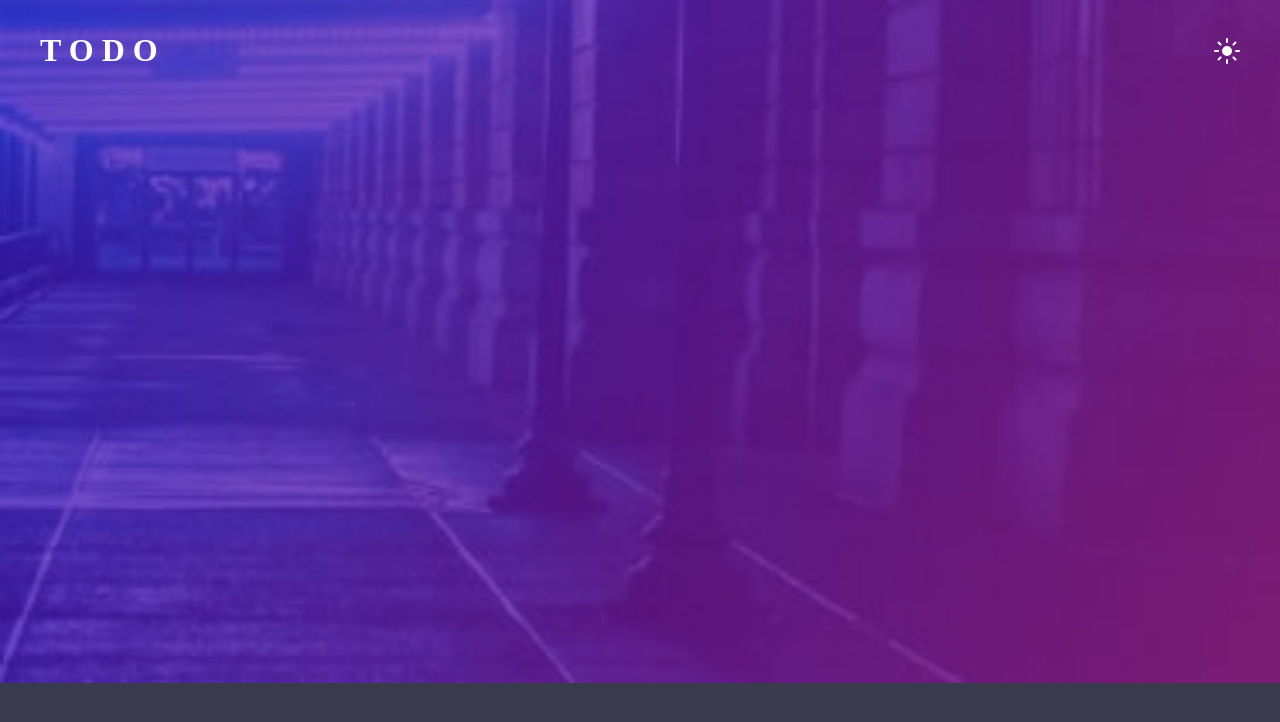
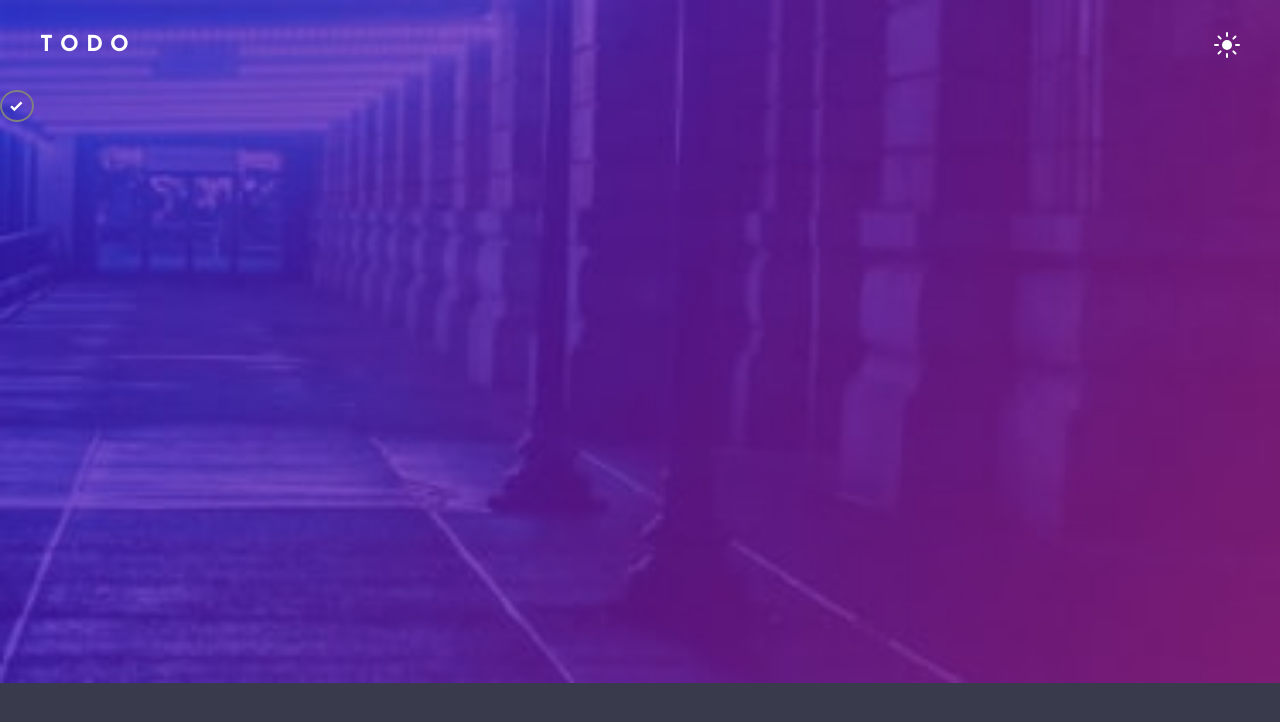
Before and after one commit to teodollo/toDo-app, a plain HTML site: page index.html in a window 1280 px wide. Drawn offline with Linux system fonts and the light colour scheme.

Commit message:
check box button designed

```diff
--- a/index.html
+++ b/index.html
@@ -3,6 +3,9 @@
 <head>
     <meta charset="UTF-8">
     <meta http-equiv="X-UA-Compatible" content="IE=edge">
+    <link rel="preconnect" href="https://fonts.gstatic.com">
+    <link href="https://fonts.googleapis.com/css2?family=Josefin+Sans:wght@700&display=swap" rel="stylesheet">
+    <link href="https://fonts.googleapis.com/css2?family=Josefin+Sans:wght@400&display=swap" rel="stylesheet">
     <link rel="stylesheet" href="styles.css">
     <meta name="viewport" content="width=device-width, initial-scale=1.0">
     <title>toDo</title>
@@ -15,6 +18,12 @@
       <img id = "moon" class = "theme-icon" src = "images/icon-moon.svg" alt = "moon icon you can press to go to dark mode">
   </header>
 
+  <main class="todo-container">
+      <div class="todo-input">
+          <button><img src = "images/icon-check.svg"></button>
+      </div>
+  </main>
+
 </body>
 <script src = "app.js"></script>
 </html>
--- a/styles.css
+++ b/styles.css
@@ -1,20 +1,23 @@
 *{
     margin: 0;
     padding: 0;
+    font-family: 'Josefin Sans', sans-serif;
 }
 
 html{
     height: 100%;
     background: hsl(237, 14%, 26%);
 }
-
+/*BACKGROUND IMAGE FOR DARK MODE*/
 .dark{
     height: 100%;
     background-image: url('images/bg-mobile-dark.jpg');
     background-repeat: no-repeat;
     background-size: 100% auto;
 }
+/*-------------------------------------------------------*/
 
+/*HEADER AND H1*/
 header{
   padding: 2em 2.5em;
   display: grid;
@@ -22,8 +25,15 @@ header{
   color: white;
 }
 
-header
+header h1{
+    font-weight: 700;
+    font-size: 22px;
+    margin: auto auto auto 0;
+}
+/*--------------------------------------------*/
 
+
+/*LIGHT MODE AND DARK MODE*/
 .theme-icon{
     margin: auto 0 auto auto;
 }
@@ -35,3 +45,32 @@ header
 #moon{
     display: none;
 }
+/*--------------------------------------*/
+
+/*CHECK BUTTON*/
+button{
+    border-radius: 50%;
+    padding: 0.7em;
+    background: transparent;
+    background-repeat: no-repeat;
+    border: solid 2.3px grey;
+    min-width: 34.25px;
+    min-height: 32.25px;
+}
+button img{
+    display: block;
+    transform:scale(1.2);
+    margin-right:auto;
+}
+
+button:focus{
+    background: linear-gradient( 160deg, hsl(192, 100%, 67%), hsl(280, 87%, 65%));
+    outline: none;
+    max-width: 34.25px;
+    max-height: 32.25px;
+}
+
+button:focus img{
+    display: block;
+}
+/*-------------------------------------------------------------------------------------------*/
```
